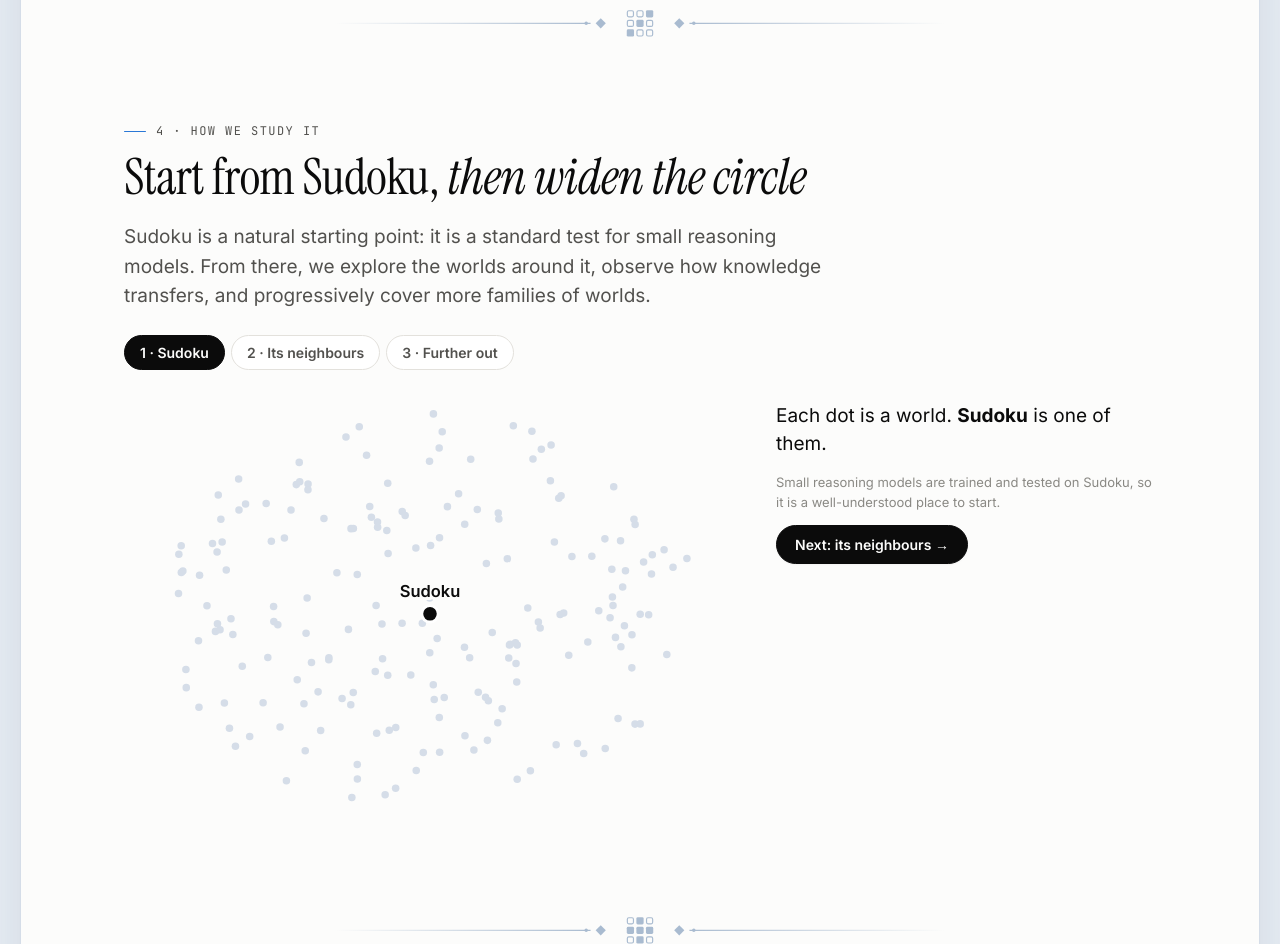
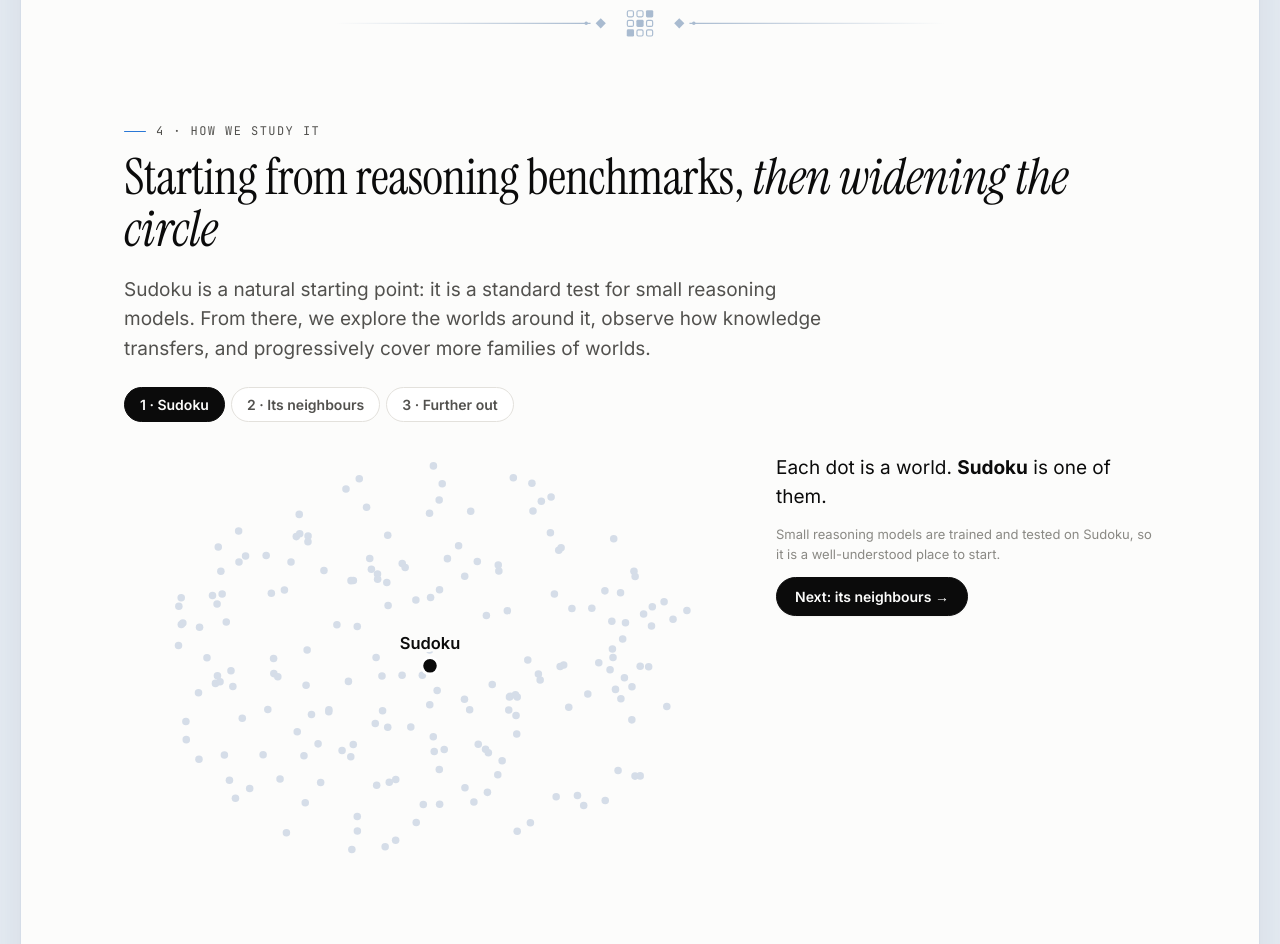
Before and after one commit to Sfgangloff/knowledge-transfer-worlds, a plain HTML site: page index.html in a window 1280 px wide. Shown: the part 3709-4653 px from the top of the page. Drawn offline with nearby package versions, Linux system fonts and the light colour scheme.

Commit message:
Approach frame title: Starting from reasoning benchmarks, then widening the circle
Co-Authored-By: Claude Opus 5.5 <noreply@anthropic.com>

```diff
--- a/index.html
+++ b/index.html
@@ -467,7 +467,7 @@ footer{background:var(--bg);border-top:none}
 <section id="approach">
 <div class="wrap">
   <div class="kicker">4 · How we study it</div>
-  <h2>Start from Sudoku, <em>then widen the circle</em></h2>
+  <h2>Starting from reasoning benchmarks, <em>then widening the circle</em></h2>
   <p class="lede">Sudoku is a natural starting point: it is a standard test for small reasoning models. From there, we explore the worlds around it, observe how knowledge transfers, and progressively cover more families of worlds.</p>
   <div class="tabs" id="ap-steps"><button class="tab" data-s="1">1 · Sudoku</button><button class="tab" data-s="2">2 · Its neighbours</button><button class="tab" data-s="3">3 · Further out</button></div>
   <div class="play">
```
